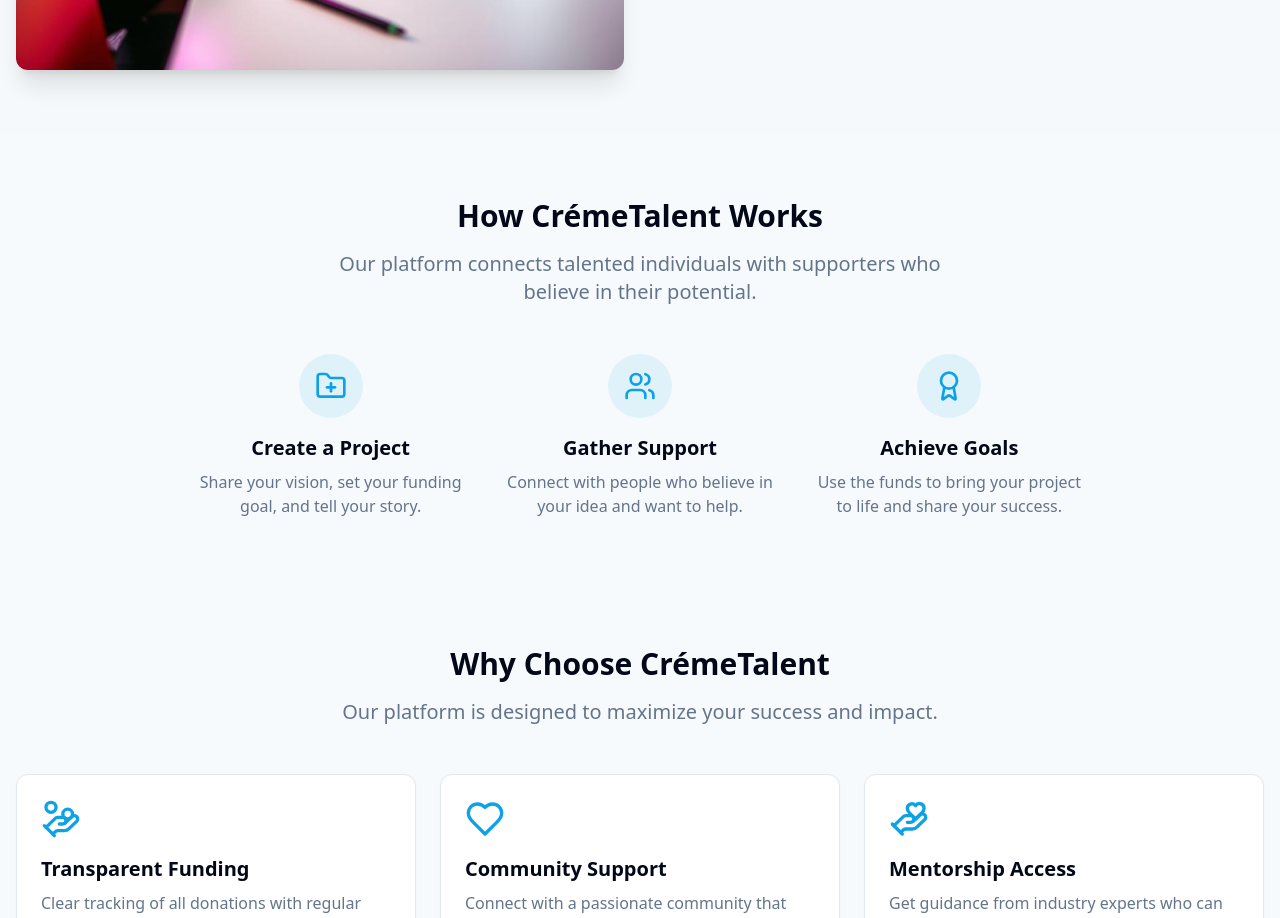
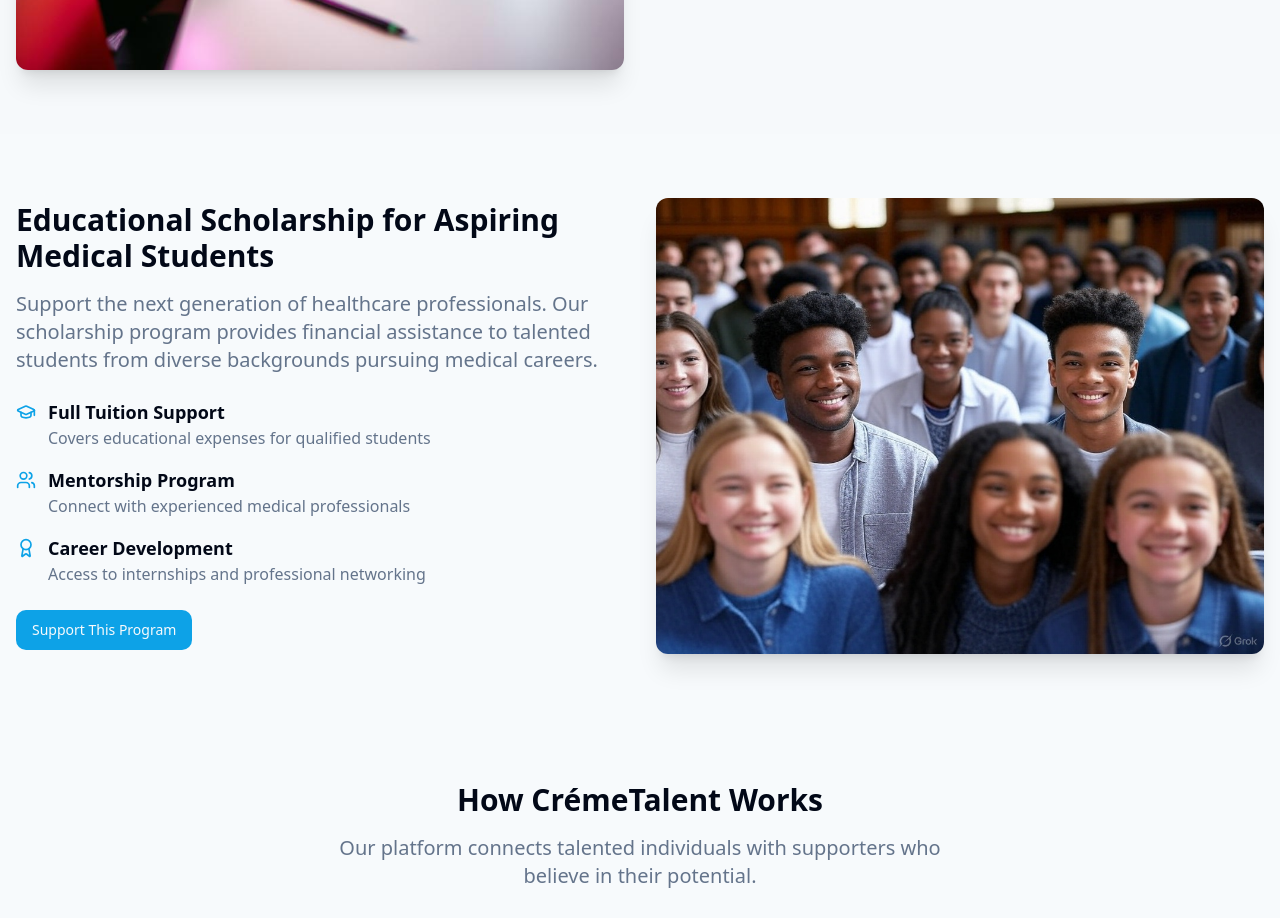
Before and after one commit to BlueCypherB/Cremetalent, a React (Vite) app: page / in a window 1280 px wide. Shown: the part 2360-3278 px from the top of the page. Built offline with nearby package versions, Linux system fonts and the light colour scheme.

Commit message:
Add educational project details
Add details to the educational project section.

```diff
--- a/src/pages/Index.tsx
+++ b/src/pages/Index.tsx
@@ -104,7 +104,8 @@ const Index = () => {
       goal: 25000,
       daysLeft: 18,
       category: "Education",
-      slug: "med-scholarship"
+      slug: "med-scholarship",
+      image: "/lovable-uploads/2c7d8a69-0dd5-4145-a9b4-d627a7fe4ef1.png"
     },
     {
       title: "Community Art Center Renovation",
@@ -268,6 +269,63 @@ const Index = () => {
         </div>
       </section>
 
+      {/* Educational Scholarship Section */}
+      <section className="py-16 bg-background">
+        <div className="container mx-auto px-4">
+          <div className="grid grid-cols-1 md:grid-cols-2 gap-8 items-center">
+            <div className="order-2 md:order-1">
+              <h2 className="text-3xl font-bold mb-4">Educational Scholarship for Aspiring Medical Students</h2>
+              <p className="text-xl mb-6 text-muted-foreground">
+                Support the next generation of healthcare professionals. Our scholarship program provides financial assistance to talented students from diverse backgrounds pursuing medical careers.
+              </p>
+              <div className="space-y-4">
+                <div className="flex items-start space-x-3">
+                  <div className="mt-1">
+                    <GraduationCap className="h-5 w-5 text-primary" />
+                  </div>
+                  <div>
+                    <h3 className="font-semibold text-lg">Full Tuition Support</h3>
+                    <p className="text-muted-foreground">Covers educational expenses for qualified students</p>
+                  </div>
+                </div>
+                <div className="flex items-start space-x-3">
+                  <div className="mt-1">
+                    <Users className="h-5 w-5 text-primary" />
+                  </div>
+                  <div>
+                    <h3 className="font-semibold text-lg">Mentorship Program</h3>
+                    <p className="text-muted-foreground">Connect with experienced medical professionals</p>
+                  </div>
+                </div>
+                <div className="flex items-start space-x-3">
+                  <div className="mt-1">
+                    <Award className="h-5 w-5 text-primary" />
+                  </div>
+                  <div>
+                    <h3 className="font-semibold text-lg">Career Development</h3>
+                    <p className="text-muted-foreground">Access to internships and professional networking</p>
+                  </div>
+                </div>
+              </div>
+              <div className="mt-6">
+                <Link to="/projects/med-scholarship">
+                  <Button>
+                    Support This Program
+                  </Button>
+                </Link>
+              </div>
+            </div>
+            <div className="order-1 md:order-2">
+              <img
+                src="/lovable-uploads/2c7d8a69-0dd5-4145-a9b4-d627a7fe4ef1.png"
+                alt="Educational Scholarship Students"
+                className="rounded-lg shadow-xl w-full h-auto"
+              />
+            </div>
+          </div>
+        </div>
+      </section>
+
       {/* How It Works Section */}
       <section className="py-16 bg-background">
         <div className="container mx-auto px-4">
```
Also changed, not shown: public/lovable-uploads/2c7d8a69-0dd5-4145-a9b4-d627a7fe4ef1.png (added).
